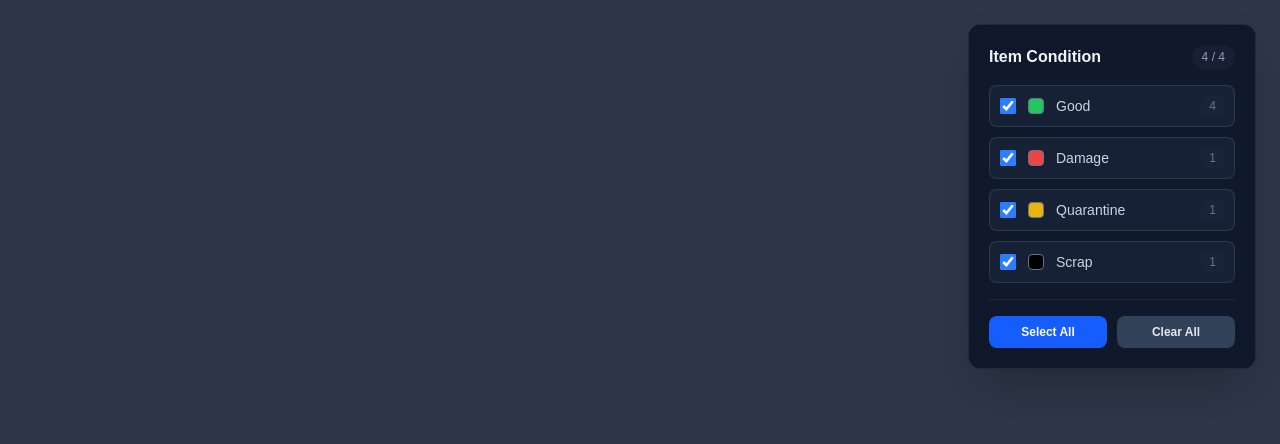
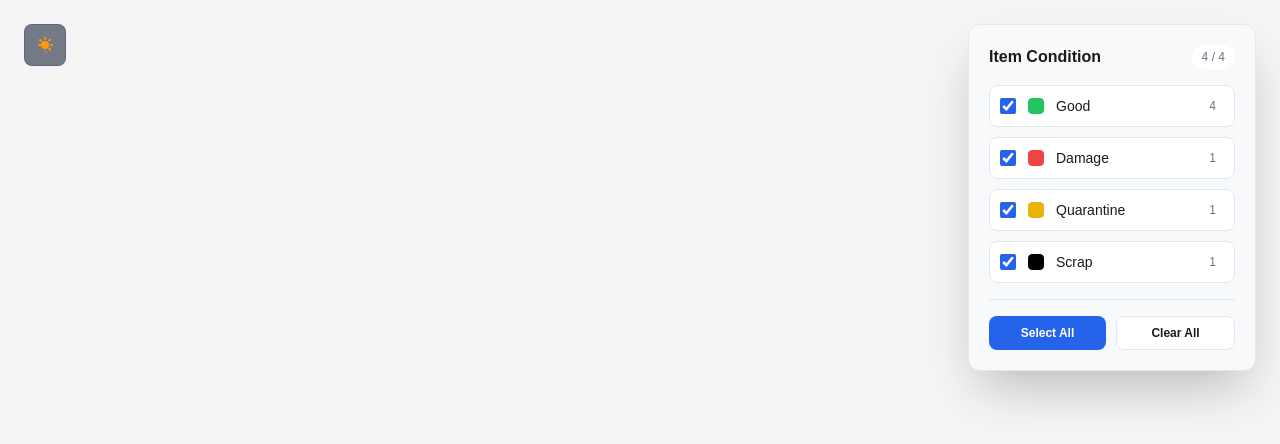
Before and after one commit to nidaamalia/3d-warehouse, a Next.js app: page / in a window 1280 px wide. Shown: the top 444 px of the page. Built offline with nearby package versions, Linux system fonts and the light colour scheme; no server answers.

Commit message:
feat: implement light/dark theme with UI improvements

```diff
--- a/app/globals.css
+++ b/app/globals.css
@@ -1,8 +1,23 @@
 @import "tailwindcss";
 
 :root {
+  --background: #0f172a;
+  --foreground: #f8fafc;
+  --surface: #1e293b;
+  --primary: #60a5fa;
+  --secondary: #94a3b8;
+  --ground: #334155;
+  --border: #334155;
+}
+
+:root[data-theme="light"] {
   --background: #ffffff;
-  --foreground: #171717;
+  --foreground: #1a1a1a;
+  --surface: #f8f9fa;
+  --primary: #2563eb;
+  --secondary: #64748b;
+  --ground: #e9ecef;
+  --border: #e2e8f0;
 }
 
 @theme inline {
@@ -12,24 +27,17 @@
   --font-mono: var(--font-geist-mono);
 }
 
-@media (prefers-color-scheme: dark) {
-  :root {
-    --background: #9ca3af;
-    --foreground: #ededed;
-  }
-}
-
 html, body {
   height: 100%;
   margin: 0;
   padding: 0;
   overflow: hidden;
-  background: #9ca3af;
+  background: var(--background);
+  color: var(--foreground);
+  transition: background-color 0.3s ease, color 0.3s ease;
 }
 
 body {
-  background: #9ca3af;
-  color: var(--foreground);
   font-family: Arial, Helvetica, sans-serif;
 }
 
--- a/app/layout.tsx
+++ b/app/layout.tsx
@@ -1,5 +1,6 @@
 import type { Metadata } from "next";
 import { Inter } from "next/font/google";
+import { ThemeProvider } from "@/contexts/ThemeContext";
 import "./globals.css";
 
 const inter = Inter({
@@ -19,10 +20,10 @@ export default function RootLayout({
 }>) {
   return (
     <html lang="en">
-      <body
-        className={`${inter.variable} antialiased bg-black text-white`}
-      >
-        {children}
+      <body className={`${inter.variable} antialiased`}>
+        <ThemeProvider>
+          {children}
+        </ThemeProvider>
       </body>
     </html>
   );
--- a/app/page.tsx
+++ b/app/page.tsx
@@ -1,35 +1,49 @@
 'use client';
 
 import { useEffect } from 'react';
+import { Stats } from '@react-three/drei';
 import { useWarehouseStore } from '@/store/warehouseStore';
+import { useTheme } from '@/contexts/ThemeContext';
 import WarehouseScene from '@/components/3d/WarehouseScene';
 import FilterToolbar from '@/components/ui/FilterToolbar';
+import ThemeToggle from '@/components/ui/ThemeToggle';
 
 export default function Home() {
   const { isLoading, error, loadData } = useWarehouseStore();
+  const { theme } = useTheme();
 
   useEffect(() => {
     loadData();
   }, [loadData]);
 
+  const isDark = theme === 'dark';
+  const loadingBg = isDark
+    ? 'bg-gradient-to-br from-slate-950 via-slate-900 to-slate-950'
+    : 'bg-gradient-to-br from-slate-50 via-slate-100 to-slate-50';
+  const loadingText = isDark ? 'text-slate-100' : 'text-slate-900';
+  const loadingSubtext = isDark ? 'text-slate-400' : 'text-slate-600';
+  const spinnerColor = isDark ? 'border-slate-700/30' : 'border-slate-300/30';
+  const spinnerActive = isDark ? 'border-t-blue-500 border-r-blue-500' : 'border-t-blue-600 border-r-blue-600';
+  const bounceColor = isDark ? 'bg-blue-500' : 'bg-blue-600';
+
   if (isLoading) {
     return (
-      <div className="h-screen w-screen bg-gradient-to-br from-slate-950 via-slate-900 to-slate-950 flex items-center justify-center">
+      <div className={`h-screen w-screen ${loadingBg} flex items-center justify-center`}>
         <div className="text-center space-y-6">
           <div className="flex justify-center">
             <div className="relative w-16 h-16">
-              <div className="absolute inset-0 rounded-full border-4 border-slate-700/30"></div>
-              <div className="absolute inset-0 rounded-full border-4 border-transparent border-t-blue-500 border-r-blue-500 animate-spin"></div>
+              <div className={`absolute inset-0 rounded-full border-4 ${spinnerColor}`}></div>
+              <div className={`absolute inset-0 rounded-full border-4 border-transparent ${spinnerActive} animate-spin`}></div>
             </div>
           </div>
           <div className="space-y-2">
-            <p className="text-xl font-semibold text-slate-100">Loading Warehouse</p>
-            <p className="text-sm text-slate-400">Initializing 3D visualization...</p>
+            <p className={`text-xl font-semibold ${loadingText}`}>Loading Warehouse</p>
+            <p className={`text-sm ${loadingSubtext}`}>Initializing 3D visualization...</p>
           </div>
           <div className="flex justify-center gap-1">
-            <div className="w-2 h-2 rounded-full bg-blue-500 animate-bounce" style={{ animationDelay: '0s' }}></div>
-            <div className="w-2 h-2 rounded-full bg-blue-500 animate-bounce" style={{ animationDelay: '0.2s' }}></div>
-            <div className="w-2 h-2 rounded-full bg-blue-500 animate-bounce" style={{ animationDelay: '0.4s' }}></div>
+            <div className={`w-2 h-2 rounded-full ${bounceColor} animate-bounce`} style={{ animationDelay: '0s' }}></div>
+            <div className={`w-2 h-2 rounded-full ${bounceColor} animate-bounce`} style={{ animationDelay: '0.2s' }}></div>
+            <div className={`w-2 h-2 rounded-full ${bounceColor} animate-bounce`} style={{ animationDelay: '0.4s' }}></div>
           </div>
         </div>
       </div>
@@ -37,12 +51,21 @@ export default function Home() {
   }
 
   if (error) {
+    const errorBg = isDark
+      ? 'bg-gradient-to-br from-slate-950 via-slate-900 to-slate-950'
+      : 'bg-gradient-to-br from-slate-50 via-slate-100 to-slate-50';
+    const errorCard = isDark
+      ? 'bg-red-900/20 border-red-700/50'
+      : 'bg-red-100/50 border-red-300/50';
+    const errorTitle = isDark ? 'text-red-300' : 'text-red-700';
+    const errorText = isDark ? 'text-red-200/80' : 'text-red-600/80';
+
     return (
-      <div className="h-screen w-screen bg-gradient-to-br from-slate-950 via-slate-900 to-slate-950 flex items-center justify-center p-4">
-        <div className="rounded-xl bg-red-900/20 backdrop-blur-sm border border-red-700/50 p-8 text-center max-w-md shadow-xl">
+      <div className={`h-screen w-screen ${errorBg} flex items-center justify-center p-4`}>
+        <div className={`rounded-xl ${errorCard} backdrop-blur-sm border p-8 text-center max-w-md shadow-xl`}>
           <div className="mb-4 text-4xl">⚠️</div>
-          <p className="text-lg font-bold text-red-300 mb-2">Error Loading Warehouse</p>
-          <p className="text-sm text-red-200/80 mb-6">{error}</p>
+          <p className={`text-lg font-bold ${errorTitle} mb-2`}>Error Loading Warehouse</p>
+          <p className={`text-sm ${errorText} mb-6`}>{error}</p>
           <button
             onClick={() => loadData()}
             className="px-6 py-2.5 bg-blue-600 hover:bg-blue-700 text-white font-semibold rounded-lg transition-all duration-200 active:scale-95 shadow-lg"
@@ -55,7 +78,8 @@ export default function Home() {
   }
 
   return (
-    <div className="relative h-screen w-screen bg-slate-950">
+    <div className="relative h-screen w-screen" style={{ backgroundColor: 'var(--background)' }}>
+      <ThemeToggle />
       <FilterToolbar />
       <WarehouseScene />
     </div>
--- a/components/3d/Ground.tsx
+++ b/components/3d/Ground.tsx
@@ -1,17 +1,30 @@
 'use client';
+
+import { useTheme } from '@/contexts/ThemeContext';
+import { useEffect, useState } from 'react';
 
 /**
  * Ground component renders a large ground plane with a grid overlay.
  *
  * Features:
  * - Large ground plane (40 x 40 units) positioned at floor level (y = 0)
- * - Dark slate material (#1e293b) with shadow receiving enabled
+ * - Theme-aware material colors
  * - Subtle grid helper overlay (40x40 divisions) for spatial reference
  * - Grid positioned slightly above ground to prevent z-fighting
  *
  * This component provides the foundation for the warehouse scene.
  */
 export default function Ground() {
+  const [mounted, setMounted] = useState(false);
+  const { theme } = useTheme();
+
+  useEffect(() => {
+    setMounted(true);
+  }, []);
+
+  const groundColor = theme === 'dark' ? '#1e293b' : '#f5f5f5';
+  const gridColor = theme === 'dark' ? '#334155' : '#c0c0c0';
+
   return (
     <>
       {/* Ground Plane - ENLARGED */}
@@ -25,7 +38,7 @@ export default function Ground() {
         <planeGeometry args={[40, 40]} />
         {/* @ts-expect-error - React Three Fiber extends JSX.IntrinsicElements at runtime */}
         <meshStandardMaterial
-          color="#1e293b"
+          color={groundColor}
           roughness={0.8}
           receiveShadow
         />
@@ -34,7 +47,7 @@ export default function Ground() {
       {/* Grid Helper Overlay - ENLARGED with more divisions */}
       {/* @ts-expect-error - React Three Fiber extends JSX.IntrinsicElements at runtime */}
       <gridHelper
-        args={[40, 40, '#334155', '#334155']}
+        args={[40, 40, gridColor, gridColor]}
         position={[0, 0.01, 0]}
       />
     </>
--- a/components/3d/Lights.tsx
+++ b/components/3d/Lights.tsx
@@ -2,32 +2,46 @@
 
 import { useRef } from 'react';
 import { DirectionalLight } from 'three';
+import { useTheme } from '@/contexts/ThemeContext';
 
 /**
  * Lights component provides a consistent three-light setup for the warehouse scene.
  *
  * Lighting setup:
- * - Ambient light: Provides overall scene illumination (0.4 intensity)
- * - Main directional light: Primary light source from above-right (1.0 intensity, casts shadows)
- * - Fill directional light: Secondary light from opposite side for fill lighting (0.3 intensity, no shadows)
+ * - Ambient light: Provides overall scene illumination
+ * - Main directional light: Primary light source from above-right (casts shadows)
+ * - Fill directional light: Secondary light from opposite side for fill lighting
+ * - Hemisphere light: Better ambient lighting with theme-aware ground color
+ *
+ * Intensity adjusts based on theme:
+ * - Dark mode: Higher intensity for better visibility
+ * - Light mode: Lower intensity to avoid overexposure
  *
  * This component should be placed inside the Canvas to apply lighting to all scene elements.
  */
 export default function Lights() {
   const mainLightRef = useRef<DirectionalLight>(null);
+  const { theme } = useTheme();
+
+  const isDark = theme === 'dark';
+  const ambientIntensity = isDark ? 0.8 : 0.6;
+  const mainIntensity = isDark ? 2 : 1.5;
+  const fillIntensity = isDark ? 0.8 : 0.6;
+  const hemisphereIntensity = isDark ? 0.5 : 0.3;
+  const groundColor = isDark ? '#444444' : '#d0d0d0';
 
   return (
     <>
       {/* Ambient light for overall scene illumination */}
       {/* @ts-expect-error - React Three Fiber extends JSX.IntrinsicElements at runtime */}
-      <ambientLight intensity={0.8} color="#ffffff" />
+      <ambientLight intensity={ambientIntensity} color="#ffffff" />
 
       {/* Main directional light source */}
       {/* @ts-expect-error - React Three Fiber extends JSX.IntrinsicElements at runtime */}
       <directionalLight
         ref={mainLightRef}
         position={[10, 15, 10]}
-        intensity={2}
+        intensity={mainIntensity}
         castShadow
         color="#ffffff"
         shadow-mapSize-width={2048}
@@ -44,16 +58,16 @@ export default function Lights() {
       {/* @ts-expect-error - React Three Fiber extends JSX.IntrinsicElements at runtime */}
       <directionalLight
         position={[-5, 10, -5]}
-        intensity={0.8}
+        intensity={fillIntensity}
         color="#ffffff"
       />
 
       {/* Hemisphere light for better ambient lighting */}
       {/* @ts-expect-error - React Three Fiber extends JSX.IntrinsicElements at runtime */}
       <hemisphereLight
-        intensity={0.5}
+        intensity={hemisphereIntensity}
         color="#ffffff"
-        groundColor="#444444"
+        groundColor={groundColor}
       />
     </>
   );
--- a/components/3d/RackStructure.tsx
+++ b/components/3d/RackStructure.tsx
@@ -1,11 +1,16 @@
 'use client';
+
+import { useTheme } from '@/contexts/ThemeContext';
 
 /**
  * Physical 3D structure of a storage rack
  * Dimensions: 2.0 x 2.0 x 1.5 units (W x H x D)
  * Accommodates 3 columns (x: 0, 1, 2) of items
+ * Theme-aware colors for light and dark modes
  */
 export default function RackStructure() {
+  const { theme } = useTheme();
+
   // Post positions (corners of 2.0 x 1.5 footprint)
   const postPositions: [number, number, number][] = [
     [-1.0, 1, 0.75],   // Front-left
@@ -22,6 +27,10 @@ export default function RackStructure() {
     [0, 1.8, 0],  // Shelf 3 (top)
   ];
 
+  const isDark = theme === 'dark';
+  const postColor = isDark ? '#64748b' : '#78909c';
+  const shelfColor = isDark ? '#475569' : '#90a4ae';
+
   return (
     <>
       {/* Vertical Posts (4 corners) */}
@@ -36,7 +45,7 @@ export default function RackStructure() {
           {/* @ts-expect-error - React Three Fiber extends JSX.IntrinsicElements at runtime */}
           <boxGeometry args={[0.1, 2, 0.1]} />
           {/* @ts-expect-error - React Three Fiber extends JSX.IntrinsicElements at runtime */}
-          <meshStandardMaterial color="#64748b" metalness={0.3} roughness={0.7} />
+          <meshStandardMaterial color={postColor} metalness={0.3} roughness={0.7} />
         </mesh>
       ))}
 
@@ -52,7 +61,7 @@ export default function RackStructure() {
           {/* @ts-expect-error - React Three Fiber extends JSX.IntrinsicElements at runtime */}
           <boxGeometry args={[2.0, 0.05, 1.5]} />
           {/* @ts-expect-error - React Three Fiber extends JSX.IntrinsicElements at runtime */}
-          <meshStandardMaterial color="#475569" metalness={0.1} roughness={0.8} />
+          <meshStandardMaterial color={shelfColor} metalness={0.1} roughness={0.8} />
         </mesh>
       ))}
     </>
--- a/components/3d/RouteGroup.tsx
+++ b/components/3d/RouteGroup.tsx
@@ -26,11 +26,7 @@ export default function RouteGroup() {
             key={`route-${route.name}`}
             points={closedPath}
             color={route.color}
-            lineWidth={3}
-            dashed={true}
-            dashScale={50}
-            dashSize={0.5}
-            gapSize={0.3}
+            lineWidth={8}
           />
         );
       })}
--- a/components/3d/WarehouseScene.tsx
+++ b/components/3d/WarehouseScene.tsx
@@ -1,8 +1,9 @@
 'use client';
 
-import React, { useEffect, useState } from 'react';
+import React, { useEffect, useState, useRef } from 'react';
 import { Canvas } from '@react-three/fiber';
-import { OrbitControls, Stats } from '@react-three/drei';
+import { OrbitControls } from '@react-three/drei';
+import { useTheme } from '@/contexts/ThemeContext';
 import Lights from './Lights';
 import Ground from './Ground';
 import RackGroup from './RackGroup';
@@ -21,6 +22,7 @@ import DebugHelpers from './DebugHelpers';
  * - Shadow rendering
  * - Orbit controls for user interaction
  * - Scene lighting and ground plane
+ * - Theme-aware background colors
  *
  * The component uses React Three Fiber to manage the Three.js scene and
  * provides an interactive 3D environment for warehouse visualization.
@@ -28,6 +30,16 @@ import DebugHelpers from './DebugHelpers';
 export default function WarehouseScene() {
   const [error, setError] = useState<string | null>(null);
   const [retryCount, setRetryCount] = useState(0);
+  const { theme } = useTheme();
+  const glRef = useRef<any>(null);
+
+  useEffect(() => {
+    // Update clear color when theme changes without re-rendering canvas
+    if (glRef.current) {
+      const bgColor = theme === 'dark' ? '#1a1f2e' : '#f5f5f5';
+      glRef.current.setClearColor(bgColor, 1);
+    }
+  }, [theme]);
 
   useEffect(() => {
     // console.log('WarehouseScene mounted');
@@ -36,12 +48,15 @@ export default function WarehouseScene() {
     };
   }, []);
 
+  const bgColor = theme === 'dark' ? '#1a1f2e' : '#f5f5f5';
+  const errorBgClass = theme === 'dark' ? 'bg-slate-950' : 'bg-slate-100';
+
   if (error) {
     return (
-      <div className="w-full h-full flex items-center justify-center bg-slate-950">
+      <div className={`w-full h-full flex items-center justify-center ${errorBgClass}`}>
         <div className="text-center">
-          <p className="text-red-400 font-semibold">3D Canvas Error</p>
-          <p className="text-gray-400 text-sm mt-2">{error}</p>
+          <p className={theme === 'dark' ? 'text-red-400' : 'text-red-600'} style={{ fontWeight: 'bold' }}>3D Canvas Error</p>
+          <p className={theme === 'dark' ? 'text-gray-400' : 'text-gray-600'} style={{ fontSize: '0.875rem', marginTop: '0.5rem' }}>{error}</p>
           <button
             onClick={() => {
               setError(null);
@@ -76,7 +91,8 @@ export default function WarehouseScene() {
       onCreated={(state) => {
         // console.log('Canvas created successfully');
         const canvas = state.gl.domElement as HTMLCanvasElement;
-        state.gl.setClearColor('#2d3748', 1);
+        glRef.current = state.gl;
+        state.gl.setClearColor(bgColor, 1);
 
         canvas.addEventListener('webglcontextlost', (event) => {
           // console.warn('WebGL context lost - attempting recovery');
@@ -114,8 +130,6 @@ export default function WarehouseScene() {
       <VehicleGroup />
 
       <DebugHelpers />
-
-      <Stats />
     </Canvas>
   );
 }
--- a/components/3d/Zone.tsx
+++ b/components/3d/Zone.tsx
@@ -1,6 +1,7 @@
 'use client';
 
-import { Text } from '@react-three/drei';
+import { Text, Billboard } from '@react-three/drei';
+import { useTheme } from '@/contexts/ThemeContext';
 
 interface ZoneProps {
   name: string;
@@ -12,11 +13,14 @@ interface ZoneProps {
 /**
  * Floor marking zone (loading area, parking, etc)
  * Renders as semi-transparent plane with label
+ * Label uses Billboard to always face camera
  */
 export default function Zone({ name, position, dimensions, color }: ZoneProps) {
   const [width, depth] = dimensions;
+  const { theme } = useTheme();
 
-  // console.log(`Zone "${name}": width=${width}, depth=${depth}, color=${color}, position=${JSON.stringify(position)}`);
+  const textColor = theme === 'dark' ? '#ffffff' : '#000000';
+  const outlineColor = theme === 'dark' ? '#000000' : '#ffffff';
 
   return (
     // @ts-expect-error - React Three Fiber extends JSX.IntrinsicElements at runtime
@@ -35,16 +39,21 @@ export default function Zone({ name, position, dimensions, color }: ZoneProps) {
         />
       </mesh>
 
-      {/* Floating label */}
+      {/* Billboard label - always faces camera */}
+      <Billboard>
         <Text
-        position={[0, 0.5, 0]}
-        fontSize={0.4}
-        color={color}
+          position={[0, 0.8, 0]}
+          fontSize={0.5}
+          color={textColor}
+          outlineWidth={0.05}
+          outlineColor={outlineColor}
           anchorX="center"
           anchorY="middle"
+          fontWeight="bold"
         >
           {name}
         </Text>
+      </Billboard>
     </group>
   );
 }
--- a/components/ui/FilterToolbar.tsx
+++ b/components/ui/FilterToolbar.tsx
@@ -43,10 +43,19 @@ function FilterToolbar() {
   }, [racks]);
 
   return (
-    <div className="absolute top-6 right-6 bg-slate-900/95 backdrop-blur-md rounded-xl p-5 shadow-2xl border border-slate-700/50 z-10 w-72 max-h-96 overflow-y-auto">
+    <div className="absolute top-6 right-6 backdrop-blur-md rounded-xl p-5 shadow-2xl z-10 w-72 max-h-96 overflow-y-auto"
+      style={{
+        backgroundColor: 'var(--surface)',
+        borderColor: 'var(--border)',
+        borderWidth: '1px'
+      }}>
       <div className="flex items-center justify-between mb-4">
-        <h3 className="text-slate-100 font-bold text-base">Item Condition</h3>
-        <span className="text-slate-400 text-xs bg-slate-800/50 px-2.5 py-1 rounded-full">
+        <h3 className="font-bold text-base" style={{ color: 'var(--foreground)' }}>Item Condition</h3>
+        <span className="text-xs px-2.5 py-1 rounded-full"
+          style={{
+            color: 'var(--secondary)',
+            backgroundColor: 'var(--background)'
+          }}>
           {activeFilters.length} / {conditions.length}
         </span>
       </div>
@@ -61,24 +70,39 @@ function FilterToolbar() {
               key={condition.name}
               className={`flex items-center gap-3 cursor-pointer p-2.5 rounded-lg transition-all duration-200 ${
                 isActive
-                  ? 'bg-slate-800/60 border border-slate-600/50'
-                  : 'hover:bg-slate-800/30 border border-transparent'
+                  ? 'border'
+                  : 'hover:opacity-80 border border-transparent'
               }`}
+              style={{
+                backgroundColor: isActive ? 'var(--background)' : 'transparent',
+                borderColor: isActive ? 'var(--border)' : 'transparent'
+              }}
             >
               <input
                 type="checkbox"
                 checked={isActive}
                 onChange={() => toggleFilter(condition.name)}
-                className="w-4 h-4 rounded border-slate-600 text-blue-500 focus:ring-2 focus:ring-blue-500 focus:ring-offset-0 cursor-pointer accent-blue-500"
+                className="w-4 h-4 rounded cursor-pointer accent-blue-500"
+                style={{
+                  borderColor: 'var(--border)',
+                  accentColor: 'var(--primary)'
+                }}
               />
               <div
-                className="w-4 h-4 rounded border border-slate-500 flex-shrink-0"
-                style={{ backgroundColor: condition.color }}
+                className="w-4 h-4 rounded border flex-shrink-0"
+                style={{
+                  backgroundColor: condition.color,
+                  borderColor: condition.color
+                }}
               />
-              <span className="text-slate-300 text-sm flex-1 font-medium">
+              <span className="text-sm flex-1 font-medium" style={{ color: 'var(--foreground)' }}>
                 {condition.name}
               </span>
-              <span className="text-slate-500 text-xs bg-slate-800/50 px-2 py-0.5 rounded">
+              <span className="text-xs px-2 py-0.5 rounded"
+                style={{
+                  color: 'var(--secondary)',
+                  backgroundColor: 'var(--background)'
+                }}>
                 {count}
               </span>
             </label>
@@ -86,16 +110,27 @@ function FilterToolbar() {
         })}
       </div>
 
-      <div className="flex gap-2.5 pt-4 border-t border-slate-700/50">
+      <div className="flex gap-2.5 pt-4" style={{ borderTopColor: 'var(--border)', borderTopWidth: '1px' }}>
         <button
           onClick={selectAllFilters}
-          className="flex-1 px-3 py-2 bg-blue-600 hover:bg-blue-700 text-white text-xs font-semibold rounded-lg transition-colors duration-200 active:scale-95"
+          className="flex-1 px-3 py-2 text-white text-xs font-semibold rounded-lg transition-colors duration-200 active:scale-95"
+          style={{ backgroundColor: 'var(--primary)' }}
+          onMouseEnter={(e) => e.currentTarget.style.opacity = '0.9'}
+          onMouseLeave={(e) => e.currentTarget.style.opacity = '1'}
         >
           Select All
         </button>
         <button
           onClick={clearFilters}
-          className="flex-1 px-3 py-2 bg-slate-700 hover:bg-slate-600 text-slate-200 text-xs font-semibold rounded-lg transition-colors duration-200 active:scale-95"
+          className="flex-1 px-3 py-2 text-xs font-semibold rounded-lg transition-colors duration-200 active:scale-95"
+          style={{
+            backgroundColor: 'var(--background)',
+            color: 'var(--foreground)',
+            borderColor: 'var(--border)',
+            borderWidth: '1px'
+          }}
+          onMouseEnter={(e) => e.currentTarget.style.opacity = '0.8'}
+          onMouseLeave={(e) => e.currentTarget.style.opacity = '1'}
         >
           Clear All
         </button>
--- /dev/null
+++ b/components/ui/ThemeToggle.tsx
@@ -0,0 +1,29 @@
+'use client';
+
+import { useTheme } from '@/contexts/ThemeContext';
+import { memo } from 'react';
+
+function ThemeToggle() {
+  const { theme, toggleTheme } = useTheme();
+
+  return (
+    <button
+      onClick={toggleTheme}
+      className="absolute top-6 left-6 z-20 p-2.5 rounded-lg bg-slate-800/60 hover:bg-slate-700/60 border border-slate-600/50 transition-all duration-200 active:scale-95"
+      aria-label="Toggle theme"
+      title={`Switch to ${theme === 'dark' ? 'light' : 'dark'} mode`}
+    >
+      {theme === 'dark' ? (
+        <svg className="w-5 h-5 text-yellow-400" fill="currentColor" viewBox="0 0 20 20">
+          <path d="M17.293 13.293A8 8 0 016.707 2.707a8.001 8.001 0 1010.586 10.586z" />
+        </svg>
+      ) : (
+        <svg className="w-5 h-5 text-amber-500" fill="currentColor" viewBox="0 0 20 20">
+          <path fillRule="evenodd" d="M10 2a1 1 0 011 1v1a1 1 0 11-2 0V3a1 1 0 011-1zm4 8a4 4 0 11-8 0 4 4 0 018 0zm-.464 4.536l.707.707a1 1 0 001.414-1.414l-.707-.707a1 1 0 00-1.414 1.414zm2.12-10.607a1 1 0 010 1.414l-.707.707a1 1 0 11-1.414-1.414l.707-.707a1 1 0 011.414 0zM17 11a1 1 0 100-2h-1a1 1 0 100 2h1zm-7 4a1 1 0 011 1v1a1 1 0 11-2 0v-1a1 1 0 011-1zM5.05 6.464A1 1 0 106.464 5.05l-.707-.707a1 1 0 00-1.414 1.414l.707.707zm5.414 9.172a1 1 0 00-1.414 1.414l.707.707a1 1 0 001.414-1.414l-.707-.707zM5 11a1 1 0 100-2H4a1 1 0 100 2h1z" clipRule="evenodd" />
+        </svg>
+      )}
+    </button>
+  );
+}
+
+export default memo(ThemeToggle);
--- /dev/null
+++ b/contexts/ThemeContext.tsx
@@ -0,0 +1,52 @@
+'use client';
+
+import { createContext, useContext, useEffect, useState } from 'react';
+
+type Theme = 'light' | 'dark';
+
+interface ThemeContextType {
+  theme: Theme;
+  toggleTheme: () => void;
+}
+
+const ThemeContext = createContext<ThemeContextType | undefined>(undefined);
+
+export function ThemeProvider({ children }: { children: React.ReactNode }) {
+  const [theme, setTheme] = useState<Theme>('dark');
+  const [mounted, setMounted] = useState(false);
+
+  useEffect(() => {
+    const savedTheme = localStorage.getItem('theme') as Theme | null;
+    const prefersDark = window.matchMedia('(prefers-color-scheme: dark)').matches;
+    const initialTheme = savedTheme || (prefersDark ? 'dark' : 'light');
+    setTheme(initialTheme);
+    applyTheme(initialTheme);
+    setMounted(true);
+  }, []);
+
+  const applyTheme = (newTheme: Theme) => {
+    const root = document.documentElement;
+    root.setAttribute('data-theme', newTheme);
+    localStorage.setItem('theme', newTheme);
+  };
+
+  const toggleTheme = () => {
+    const newTheme = theme === 'dark' ? 'light' : 'dark';
+    setTheme(newTheme);
+    applyTheme(newTheme);
+  };
+
+  return (
+    <ThemeContext.Provider value={{ theme, toggleTheme }}>
+      {children}
+    </ThemeContext.Provider>
+  );
+}
+
+export function useTheme() {
+  const context = useContext(ThemeContext);
+  if (context === undefined) {
+    return { theme: 'dark' as const, toggleTheme: () => {} };
+  }
+  return context;
+}
```
Lines whose indentation alone changed are shown as unchanged.
